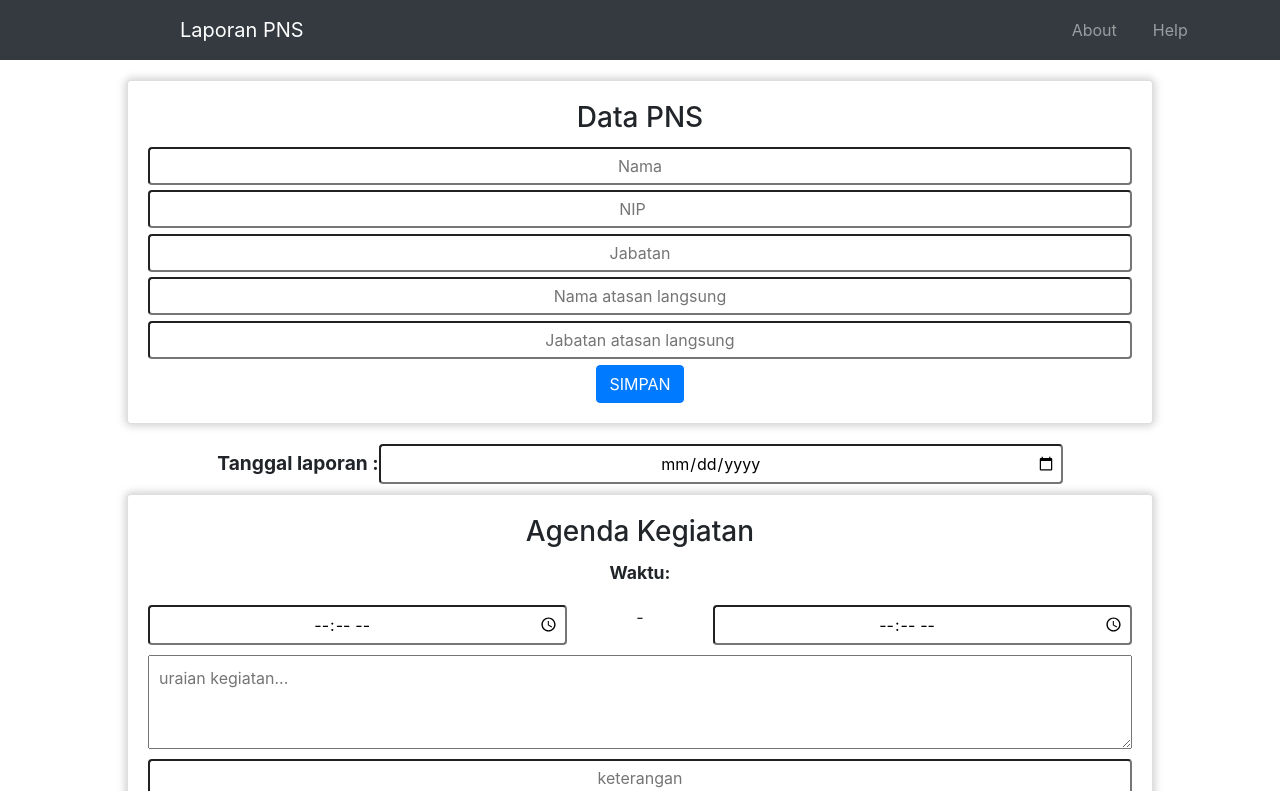
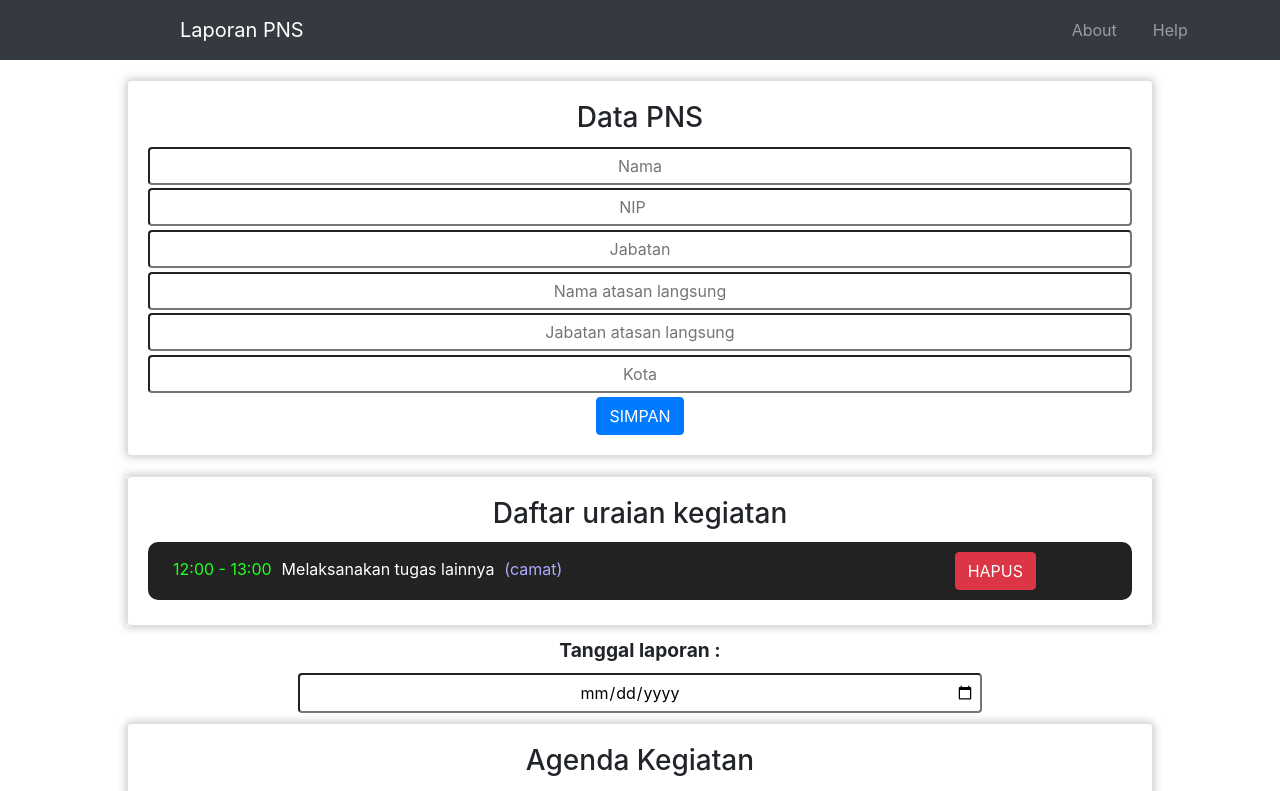
Before and after one commit to ryanadiputraa/laporan-asn, a React (Create React App) app: page / in a window 1280 px wide. Shown: the top 791 px of the page. Built offline with nearby package versions, Linux system fonts and the light colour scheme.

Commit message:
fixed todo list display and changed redux reducer

```diff
--- /dev/null
+++ b/src/components/AddTodo/AddTodo.css
@@ -0,0 +1,67 @@
+.todos-container {
+  width: 90%;
+  box-shadow: 0 0 .5em .1em #ccc;
+  margin: 0 auto;
+}
+
+.form {
+  text-align: center;
+}
+input {
+  text-align: center;
+  padding: 5px;
+  border-radius: 4px;
+}
+
+button {
+  align-self: center;
+  text-transform: uppercase;
+}
+label {
+  font-weight: bold;
+  font-size: 1.1em;
+}
+.todos-field {
+  display: grid;
+  gap: 10px;
+  grid-template-columns: 1fr .8fr 1fr;
+}
+/* time */
+.time-label {
+  grid-column: 2/3;
+}
+#startTime {
+  grid-column: 1/2;
+  grid-row: 2;
+}
+.split-time {
+  grid-column: 2/3;
+  grid-row: 2;
+}
+#endTime {
+  grid-column: 3/4;
+  grid-row: 2;
+}
+/* todo */
+#todo {
+  grid-column: 1/4;
+  grid-row: 3;
+  padding: 10px;
+}
+.add-todo {
+  grid-column: 2/3;
+  grid-row: 5;
+  width: 60%;
+  margin: 0 auto;
+}
+/* info */
+#info {
+  grid-column: 1/4;
+  grid-row: 4;
+}
+
+@media screen and (max-width: 768px) {
+  .add-todo {
+    width: 100%;
+  }
+}
--- /dev/null
+++ b/src/components/AddTodo/AddTodo.js
@@ -0,0 +1,52 @@
+import React, { Component } from 'react';
+import { Card, CardTitle, CardBody } from 'reactstrap';
+import './AddTodo.css';
+
+class AddTodo extends Component {
+
+  state = {
+    id: 0,
+    startTime: null,
+    endTime: null,
+    todo: null,
+    info: null
+  }
+
+  setInputtoState = (e) => {
+    let stateName = e.target.id;
+    let stateValue = e.target.value;
+    this.setState({
+      [stateName]: stateValue
+    })
+  }
+
+  generateNewId = () => {
+    this.setState({ id: this.state.id + 1 })
+  }
+
+  render() {
+    return(
+        <div className="form">
+          <Card className="todos-container">
+            <CardBody>
+              <CardTitle><h3 className="text-center">Agenda Kegiatan</h3></CardTitle>
+              <div className="todos-field">
+                <label htmlFor="time" className="time-label">Waktu:</label>
+                <input type="time" id="startTime" onChange={ this.setInputtoState }/>
+                <span className="split-time">-</span>
+                <input type="time" id="endTime" onChange={ this.setInputtoState }/>
+                <textarea id="todo" cols="30" rows="3" placeholder="uraian kegiatan..." onChange={ this.setInputtoState }/>
+                <input type="text" placeholder="keterangan" id="info" onChange={ this.setInputtoState }/>
+                <button className="btn btn-primary add-todo" onClick={() => {
+                  this.generateNewId();
+                  this.props.submitTodo(this.state);
+                }}>Tambah</button>
+              </div>
+            </CardBody>
+          </Card>
+        </div>
+    )
+  }
+}
+
+export default AddTodo;
--- a/src/components/PersonalData/PersonalData.css
+++ b/src/components/PersonalData/PersonalData.css
@@ -6,7 +6,7 @@
 }
 
 form {
-  height: 16em;
+  height: 18em;
   display: flex;
   flex-direction: column;
   justify-content: space-between;
--- a/src/components/PersonalData/PersonalData.js
+++ b/src/components/PersonalData/PersonalData.js
@@ -2,7 +2,6 @@ import React, { Component } from 'react';
 import './PersonalData.css';
 import { Card, CardTitle, CardBody } from 'reactstrap';
 import { connect } from 'react-redux';
-import ActionType from '../../utils/redux/ActionType';
 
 class PersonalData extends Component {
 
@@ -11,7 +10,8 @@ class PersonalData extends Component {
     NIP: null,
     pos: null,
     bossName: null,
-    bossPos: null
+    bossPos: null,
+    city: null
   }
 
   setInputtoState = (e) => {
@@ -28,11 +28,12 @@ class PersonalData extends Component {
         <CardBody>
           <CardTitle><h3 className="text-center">Data PNS</h3></CardTitle>
           <form >
-            <input type="text" placeholder="Nama" id="name" onChange={ this.setInputtoState } />
+            <input onClick={() => console.log(this.props.data) } type="text" placeholder="Nama" id="name" onChange={ this.setInputtoState } />
             <input type="number" placeholder="NIP" id="NIP" onChange={ this.setInputtoState }/>
             <input type="text" placeholder="Jabatan" id="pos" onChange={ this.setInputtoState }/>
             <input type="text" placeholder="Nama atasan langsung" id="bossName" onChange={ this.setInputtoState }/>
             <input type="text" placeholder="Jabatan atasan langsung" id="bossPos" onChange={ this.setInputtoState }/>
+            <input type="text" placeholder="Kota" id="city" onChange={ this.setInputtoState } />
             <button className="btn btn-primary" onClick={(e) => {
                 e.preventDefault();
                 this.props.savePersonalData(this.state);
@@ -46,13 +47,13 @@ class PersonalData extends Component {
 
 const mapStateToProps = state => {
   return {
-    data: state.data
+    data: state
   }
 }
 
 const mapDispatchToProps = dispatch => {
   return {
-    savePersonalData: (input) => dispatch({ type: ActionType.ADD_DATA, input: input })
+    savePersonalData: (input) => dispatch({ type: 'ADD_DATA', input: input })
   }
 }
 
--- /dev/null
+++ b/src/components/TodoList/TodoList.css
@@ -0,0 +1,41 @@
+.todo-list-container {
+  width: 90%;
+  margin: 10px auto;
+  box-shadow: 0 0 .5em .1em #ccc;
+}
+.todo-list-item {
+  display: grid;
+  grid-template-columns: 1fr .2fr;
+  background: #222;
+  padding: 10px 20px;
+  border-radius: 10px;
+  margin-bottom: 5px;
+}
+.title {
+  text-align: center;
+}
+.todo-item, .delete-item {
+  display: flex;
+}
+span {
+  margin: 5px;
+}
+span.todo{
+  color: #fff;
+}
+span.time{
+  color: #2f2;
+}
+span.info{
+  color: #aaaaff;
+}
+.empty-todo {
+  text-align: center;
+  color: #f22;
+}
+
+@media screen and (max-width: 765px) {
+  .todo-item {
+    flex-direction: column;
+  }
+}
--- /dev/null
+++ b/src/components/TodoList/TodoList.js
@@ -0,0 +1,38 @@
+import React from 'react';
+import { Card, CardTitle, CardBody } from 'reactstrap';
+import './TodoList.css';
+
+const TodosList = ({ todos, deleteTodo }) => {
+
+  const todoList = todos.length ? (
+    todos.map(todo => {
+      return (
+        <div className="todo-list-item" key={ todo.id }>
+          <div className="todo-item">
+            <span className="time">{ todo.startTime } - { todo.endTime }</span>
+            <span className="todo">{ todo.todo }</span>
+            <span className="info">({ todo.info })</span>
+          </div>
+          <div className="delete-item">
+            <button onClick={() => deleteTodo(todo.id) } className="btn btn-danger delete-btn">HAPUS</button>
+          </div>
+        </div>
+      )
+    })
+  ) : (
+    <p className="empty-todo">Sikahkan isi uraian kegiatan pada kolom agenda kegiatan di bawah</p>
+  )
+
+  return(
+    <div className="todo-list-container">
+      <Card>
+        <CardBody>
+          <CardTitle><h3 className="title">Daftar uraian kegiatan</h3></CardTitle>
+          { todoList }
+        </CardBody>
+      </Card>
+    </div>
+  )
+}
+
+export default TodosList;
--- a/src/components/Todos/Todos.css
+++ b/src/components/Todos/Todos.css
@@ -1,27 +1,8 @@
-.todos-container {
-  width: 90%;
-  box-shadow: 0 0 .5em .1em #ccc;
-  margin: 0 auto;
+.date-container {
+  display: flex;
+  flex-direction: column;
+  align-items: center;
 }
-
-.form {
-  text-align: center;
-}
-input {
-  text-align: center;
-  padding: 5px;
-  border-radius: 4px;
-}
-
-button {
-  align-self: center;
-  text-transform: uppercase;
-}
-label {
-  font-weight: bold;
-  font-size: 1.1em;
-}
-
 #date {
   width: 60%;
   margin: 10px auto;
@@ -31,39 +12,3 @@ label {
   font-weight: bold;
   font-size: 1.2em;
 }
-.todos-field {
-  display: grid;
-  gap: 10px;
-  grid-template-columns: 1fr .3fr 1fr;
-}
-/* time */
-.time-label {
-  grid-column: 2/3;
-}
-#startTime {
-  grid-column: 1/2;
-  grid-row: 2;
-}
-.split-time {
-  grid-column: 2/3;
-  grid-row: 2;
-}
-#endTime {
-  grid-column: 3/4;
-  grid-row: 2;
-}
-/* todo */
-#todo {
-  grid-column: 1/4;
-  grid-row: 3;
-  padding: 10px;
-}
-.add-todo {
-  grid-column: 2/3;
-  grid-row: 5;
-}
-/* info */
-#info {
-  grid-column: 1/4;
-  grid-row: 4;
-}
--- a/src/components/Todos/Todos.js
+++ b/src/components/Todos/Todos.js
@@ -1,21 +1,24 @@
 import React, { Component } from 'react';
-import { Card, CardTitle, CardBody } from 'reactstrap';
-import { connect } from 'react-redux';
-import ActionType from '../../utils/redux/ActionType';
+import TodoList from '../TodoList/TodoList';
+import AddTodo from '../AddTodo/AddTodo';
 import './Todos.css';
 
 class Todos extends Component {
 
   state = {
-      id: 0,
-      date: null,
-      startTime: null,
-      endTime: null,
-      todo: null,
-      info: null
+    date: "",
+    todos: [
+      {
+        id: 1,
+        startTime: "12:00",
+        endTime: "13:00",
+        todo: "Melaksanakan tugas lainnya",
+        info: "camat"
+      }
+    ]
   }
 
-    setInputtoState = (e) => {
+  setDateInput = (e) => {
     let stateName = e.target.id;
     let stateValue = e.target.value;
     this.setState({
@@ -23,43 +26,31 @@ class Todos extends Component {
     })
   }
 
+  deleteTodo = (id) => {
+    const todos = this.state.todos.filter(todo => {
+      return todo.id !== id
+    });
+    this.setState({ todos })
+  }
+
+  submitTodo = (state) => {
+    let newState = [...this.state.todos, state]
+    this.setState({ todos: newState })
+    console.log(this.state)
+  }
+
   render() {
     return(
-      <div className="form">
+      <div className="todos">
+        <TodoList todos={ this.state.todos } deleteTodo={ this.deleteTodo }/>
+        <div className="date-container">
           <label htmlFor="date" id="date-label">Tanggal laporan :</label>
-        <input type="date" id="date" onChange={ this.setInputtoState }/>
-        <Card className="todos-container">
-          <CardBody>
-            <CardTitle><h3 className="text-center">Agenda Kegiatan</h3></CardTitle>
-            <div className="todos-field">
-              <label htmlFor="time" className="time-label">Waktu:</label>
-              <input type="time" id="startTime" onChange={ this.setInputtoState }/>
-              <span className="split-time">-</span>
-              <input type="time" id="endTime" onChange={ this.setInputtoState }/>
-              <textarea id="todo" cols="30" rows="3" placeholder="uraian kegiatan..." onChange={ this.setInputtoState }/>
-              <input type="text" placeholder="keterangan" id="info" onChange={ this.setInputtoState }/>
-              <button className="btn btn-primary add-todo" onClick={(e) => {
-                e.preventDefault();
-                this.props.addTodo(this.state);
-              }}>Tambah</button>
+          <input type="date" id="date" onChange={ this.setDateInput }/>
         </div>
-          </CardBody>
-        </Card>
+        <AddTodo submitTodo={ this.submitTodo }/>
       </div>
     )
   }
 }
 
-const mapStateToProps = state => {
-  return {
-    todos: state.todos
-  }
-}
-
-const mapDispatchToProps = dispatch => {
-  return {
-    addTodo: (input) => dispatch({ type: ActionType.ADD_TODOS, input: input })
-  }
-}
-
-export default connect(mapStateToProps, mapDispatchToProps)(Todos);
+export default Todos;
--- a/src/index.js
+++ b/src/index.js
@@ -5,7 +5,7 @@ import App from './containers/App/App';
 import * as serviceWorker from './serviceWorker';
 import { createStore } from 'redux';
 import { Provider } from 'react-redux';
-import rootReducer from './utils/redux/Reducer'
+import rootReducer from './utils/redux/Reducer';
 
 const reduxStore = createStore(rootReducer)
 
--- a/src/utils/redux/ActionType.js
+++ /dev/null
@@ -1,6 +0,0 @@
-const ActionType = {
-  ADD_DATA: 'ADD_DATA',
-  ADD_TODOS: 'ADD_TODOS'
-}
-
-export default ActionType
--- a/src/utils/redux/Reducer.js
+++ b/src/utils/redux/Reducer.js
@@ -1,5 +1,3 @@
-import ActionType from './ActionType'
-
 const globalState = {
   data: {},
   todos: []
@@ -7,22 +5,18 @@ const globalState = {
 
 const rootReducer = (state = globalState, action) => {
   switch(action.type) {
-
-    case ActionType.ADD_DATA :
+    case 'ADD_DATA':
       return {
         ...state,
         data: action.input
       }
-
-    case ActionType.ADD_TODOS :
+    case 'ADD_TODO':
       return {
         ...state,
         todos: [...state.todos, action.input]
       }
-
-    default :
+    default:
       return state
-
   }
 }
 
```
Lines whose indentation alone changed are shown as unchanged.
